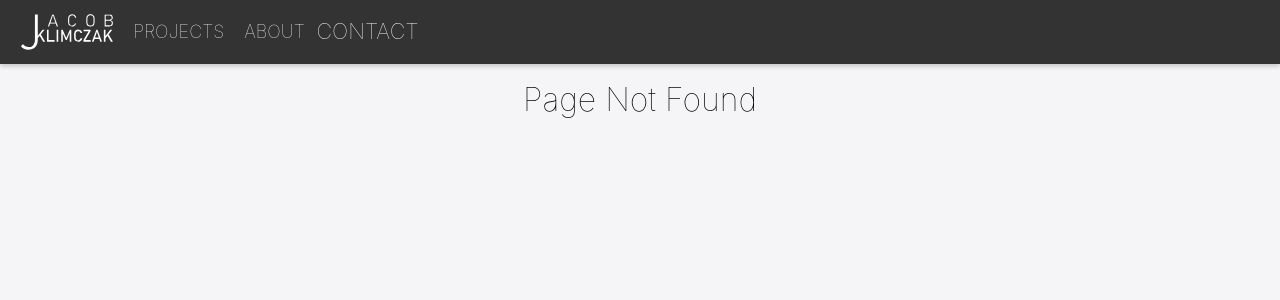
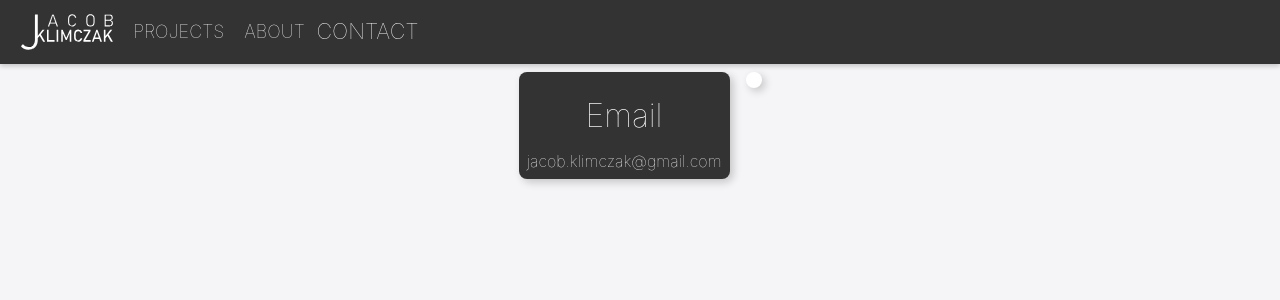
Before and after one commit to Jacob4649/2022-portfolio, a React (Create React App) app: page /contact in a window 1280 px wide. Before the commit this address had no page. Shown: the top 300 px of the page. Built offline with nearby package versions, Linux system fonts and the light colour scheme.

Commit message:
begin adding contact page

```diff
--- a/src/App.css
+++ b/src/App.css
@@ -5,3 +5,44 @@
 .padding-landing-screen {
     background-color: #002847ff;
 }
+
+.shadow-box-container {
+    display: flex;
+    flex-direction: row;
+    width: fit-content;
+    height: fit-content;
+    margin-left: auto;
+    margin-right: auto;
+    flex-wrap: wrap;
+    justify-content: center;
+}
+
+.shadow-box {
+    border-radius: 0.5rem;
+    box-shadow: 0.2rem 0.2rem 0.5rem rgba(0, 0, 0, 0.2);
+    /* display: inline-block; */
+    width: fit-content;
+    height: fit-content;
+    padding: 0.5rem;
+    margin: 0.5rem;
+    max-width: max(35vw, min(25rem, calc(100vw - 5rem)));
+    font-weight: lighter;
+}
+
+.shadow-box-light {
+    background-color: white;
+    color: rgb(51, 51, 51);
+}
+
+.shadow-box-dark {
+    background-color: rgb(51, 51, 51);
+    color: white;
+}
+
+.section-title {
+    display: block;
+    margin: 0.5em;
+    font-size: xx-large;
+    font-weight: lighter;
+    text-align: center;
+}
--- a/src/index.tsx
+++ b/src/index.tsx
@@ -8,6 +8,7 @@ import NoMatch from './navigation/noMatch';
 import Home from './pages/home';
 import { Projects } from './pages/projects/projects';
 import Project from './pages/projects/project';
+import Contact from './pages/contact';
 
 const root = ReactDOM.createRoot(
   document.getElementById('root') as HTMLElement
@@ -22,6 +23,7 @@ root.render(
           <Route index element={<Projects />} />
           <Route path=":projectId" element={<Project />} />
         </Route>
+        <Route path="contact" element={<Contact />} />
         <Route path="*" element={<NoMatch />} />
       </Route>
     </Routes>
--- /dev/null
+++ b/src/pages/contact.tsx
@@ -0,0 +1,18 @@
+/**
+ * Component with contact information
+ * @param props properties for this component
+ */
+export default function Contact(props: any) {
+    return <>
+        <div className="shadow-box-container">
+            <div className="shadow-box shadow-box-dark">
+                <span className="section-title">Email</span>
+                jacob.klimczak@gmail.com
+            </div>
+
+            <div className="shadow-box shadow-box-light">
+
+            </div>
+        </div>
+    </>;
+}
--- a/src/pages/projects/projectPages/projectPage.css
+++ b/src/pages/projects/projectPages/projectPage.css
@@ -14,44 +14,3 @@ h1 {
     box-shadow: 0.2rem 0.2rem 0.5rem rgba(0, 0, 0, 0.2);
     z-index: 1001;
 }
-
-.section-title {
-    display: block;
-    margin: 0.5em;
-    font-size: xx-large;
-    font-weight: lighter;
-    text-align: center;
-}
-
-.shadow-box-container {
-    display: flex;
-    flex-direction: row;
-    width: fit-content;
-    height: fit-content;
-    margin-left: auto;
-    margin-right: auto;
-    flex-wrap: wrap;
-    justify-content: center;
-}
-
-.shadow-box {
-    border-radius: 0.5rem;
-    box-shadow: 0.2rem 0.2rem 0.5rem rgba(0, 0, 0, 0.2);
-    /* display: inline-block; */
-    width: fit-content;
-    height: fit-content;
-    padding: 0.5rem;
-    margin: 0.5rem;
-    max-width: max(35vw, min(25rem, calc(100vw - 5rem)));
-    font-weight: lighter;
-}
-
-.shadow-box-light {
-    background-color: white;
-    color: rgb(51, 51, 51);
-}
-
-.shadow-box-dark {
-    background-color: rgb(51, 51, 51);
-    color: white;
-}
--- a/src/pages/projects/projectPages/rotogranERPAndroid.tsx
+++ b/src/pages/projects/projectPages/rotogranERPAndroid.tsx
@@ -1,6 +1,7 @@
 import { useRef } from 'react';
 import './rotogranERPAndroid.css';
 import './projectPage.css';
+import '../../../App.css';
 import rotogranLogo from '../../../../public/images/rotogran-logo.png';
 import rotogranApp from '../../../../public/images/project_assets/rotogran_erp_android/home-screen.png';
 import queue from '../../../../public/images/project_assets/rotogran_erp_android/queue.png';
```
Also changed, not shown: public/images/linkedin-logo.svg (added), src/pages/contact.css (added).
